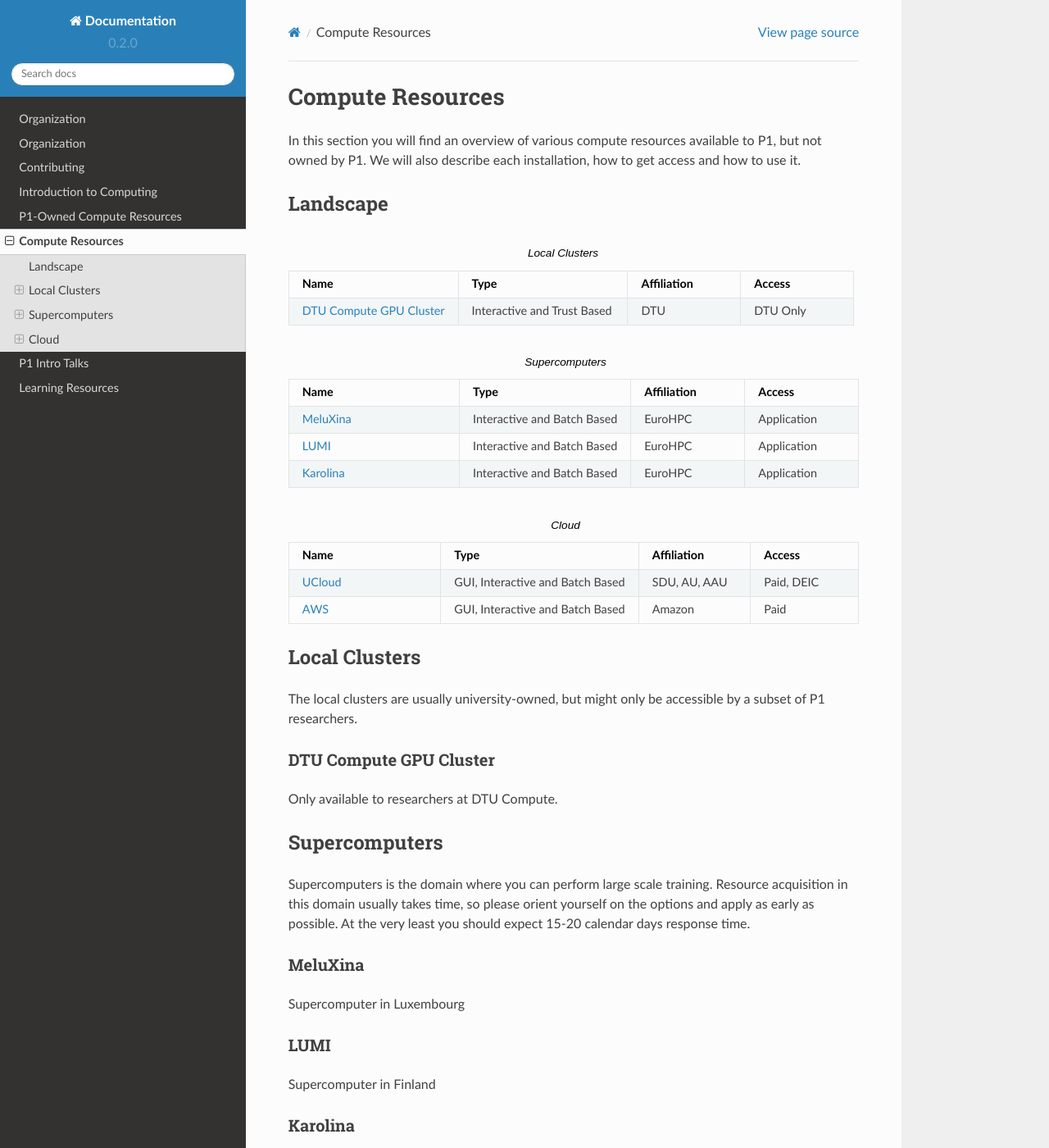
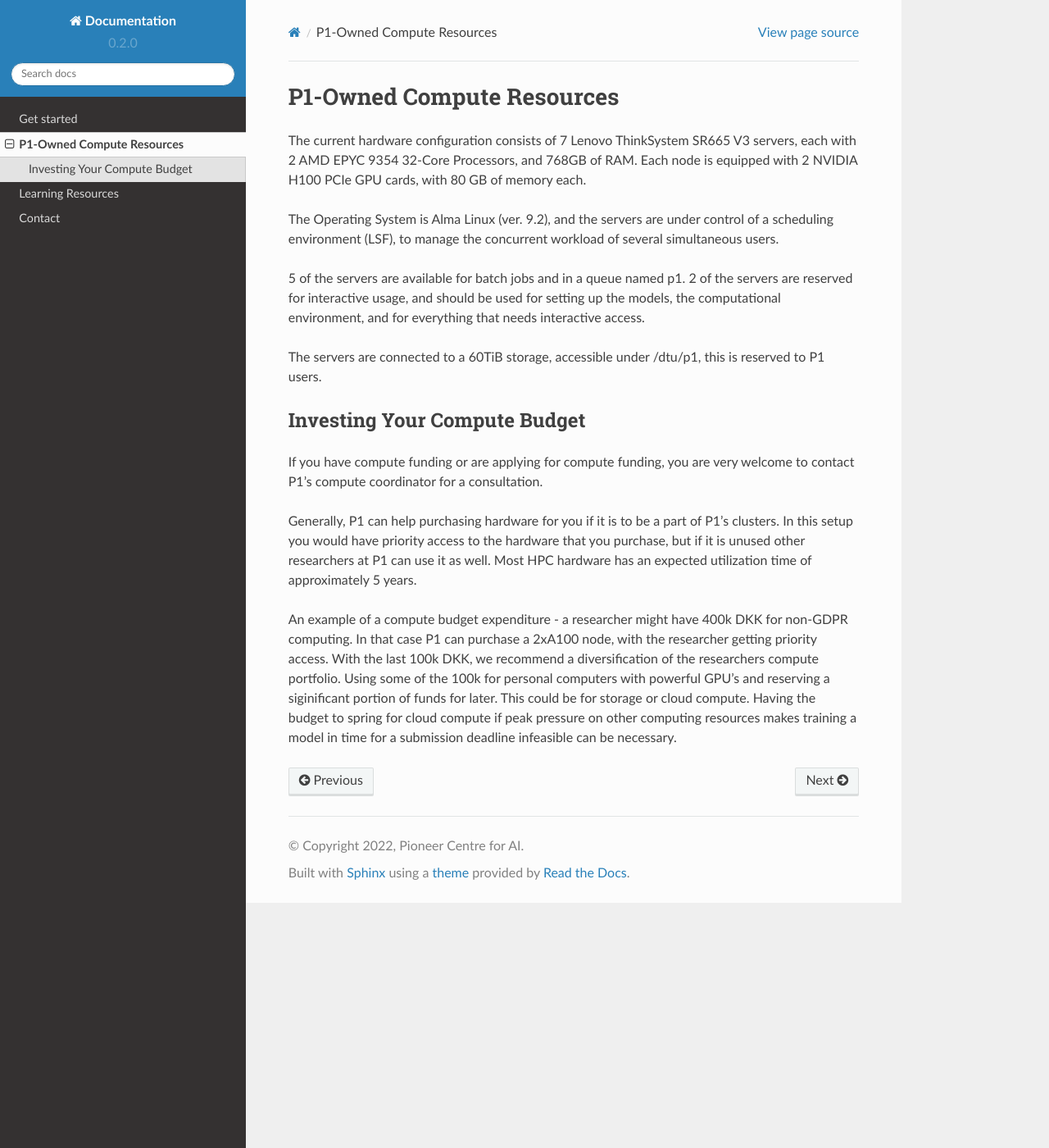
Before and after one commit to Pioneer-Centre-for-AI/p1-compute-documentation, a Sphinx documentation site: the page built from docs/source/compute-resources.rst, in a window 1280 px wide and 1400 px high. Shown: the whole window at 82% size. Built offline with Sphinx 7.4.7 and the Read the Docs theme 2.0.0, drawn with Linux system fonts in a browser that asks for light colours; some of the changed text lies outside the part shown.

```diff
--- a/docs/source/compute-resources.rst
+++ b/docs/source/compute-resources.rst
@@ -1,95 +1,27 @@
-Compute Resources
-#################
-In this section you will find an overview of various compute resources available to P1, but not owned by P1.
-We will also describe each installation, how to get access and how to use it.
+P1-Owned Compute Resources
+##########################
 
+The current hardware configuration consists of 7 Lenovo ThinkSystem SR665 V3 servers, each with 2 AMD EPYC 9354 32-Core Processors, and 768GB of RAM. Each node is equipped with 2 NVIDIA H100 PCIe GPU cards, with 80 GB of memory each.
 
-Landscape
-*********
-.. list-table:: Local Clusters
-   :widths: 30 30 20 20
-   :header-rows: 1
+The Operating System is Alma Linux (ver. 9.2), and the servers are under control of a scheduling environment (LSF), to manage the concurrent workload of several simultaneous users.
 
-   * - Name
-     - Type
-     - Affiliation
-     - Access
-   * - `DTU Compute GPU Cluster <https://itswiki.compute.dtu.dk/index.php/GPU_Cluster>`_
-     - Interactive and Trust Based
-     - DTU
-     - DTU Only
+5 of the servers are available for batch jobs and in a queue named p1.
+2 of the servers are reserved for interactive usage, and should be used for setting up the models, the computational environment, and for everything that needs interactive access.
 
-.. list-table:: Supercomputers
-   :widths: 30 30 20 20
-   :header-rows: 1
+The servers are connected to a 60TiB storage, accessible under /dtu/p1, this is reserved to P1 users.
 
-   * - Name
-     - Type
-     - Affiliation
-     - Access
-   * - `MeluXina <https://docs.lxp.lu/>`_
-     - Interactive and Batch Based
-     - EuroHPC
-     - Application
-   * - `LUMI <https://lumi-supercomputer.eu/>`_
-     - Interactive and Batch Based
-     - EuroHPC
-     - Application
-   * - `Karolina <https://www.it4i.cz/en/infrastructure/karolina>`_
-     - Interactive and Batch Based
-     - EuroHPC
-     - Application
+Investing Your Compute Budget
+*****************************
+If you have compute funding or are applying for compute funding, you are very welcome to contact P1's compute coordinator for a consultation.
 
-.. list-table:: Cloud
-   :widths: 30 30 20 20
-   :header-rows: 1
+Generally, P1 can help purchasing hardware for you if it is to be a part of P1's clusters.
+In this setup you would have priority access to the hardware that you purchase, but if it is unused other researchers at P1 can use it as well.
+Most HPC hardware has an expected utilization time of approximately 5 years.
 
-   * - Name
-     - Type
-     - Affiliation
-     - Access
-   * - `UCloud <https://cloud.sdu.dk/app/login>`_
-     - GUI, Interactive and Batch Based
-     - SDU, AU, AAU
-     - Paid, DEIC
-   * - `AWS <https://aws.amazon.com/>`_
-     - GUI, Interactive and Batch Based
-     - Amazon
-     - Paid
-
-
-Local Clusters
-**************
-The local clusters are usually university-owned, but might only be accessible by a subset of P1 researchers.
-
-DTU Compute GPU Cluster
-=======================
-Only available to researchers at DTU Compute.
-
-
-Supercomputers
-**************
-Supercomputers is the domain where you can perform large scale training.
-Resource acquisition in this domain usually takes time, so please orient yourself on the options and apply as early as possible.
-At the very least you should expect 15-20 calendar days response time.
-
-MeluXina
-========
-Supercomputer in Luxembourg
-
-LUMI
-====
-Supercomputer in Finland
-
-Karolina
-========
-Supercomputer in the Czech Republic
-
-Cloud
-*****
-
-UCloud
-======
-
-AWS
-===
+An example of a compute budget expenditure - a researcher might have 400k DKK for non-GDPR computing.
+In that case P1 can purchase a 2xA100 node, with the researcher getting priority access.
+With the last 100k DKK, we recommend a diversification of the researchers compute portfolio.
+Using some of the 100k for personal computers with powerful GPU's and reserving a siginificant portion of funds for later.
+This could be for storage or cloud compute.
+Having the budget to spring for cloud compute if peak pressure on other computing resources
+makes training a model in time for a submission deadline infeasible can be necessary.
--- a/docs/source/index.rst
+++ b/docs/source/index.rst
@@ -26,10 +26,6 @@ Contents
    :maxdepth: 2
 
    getstarted
-   organization
-   contributing
-   introduction-to-computing
-   p1-compute-resources
    compute-resources
-   introtalks
    learning-resources
+   contact
```
Also changed, not shown: docs/source/contact.rst (added, +13 -0 lines), docs/source/contributing.rst (deleted, +0 -241 lines), docs/source/getstarted.rst (+22 -64 lines), docs/source/introduction-to-computing.rst (deleted, +0 -26 lines), docs/source/introtalks.rst (deleted, +0 -25 lines), docs/source/learning-resources.rst (+23 -0 lines), docs/source/organization.rst (deleted, +0 -72 lines), docs/source/p1-compute-resources.rst (deleted, +0 -50 lines), docs/source/welcome.rst (deleted, +0 -20 lines).
